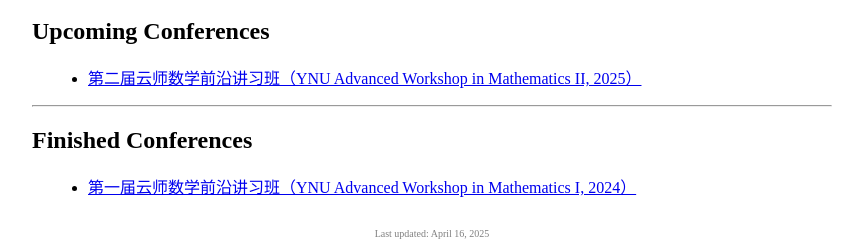
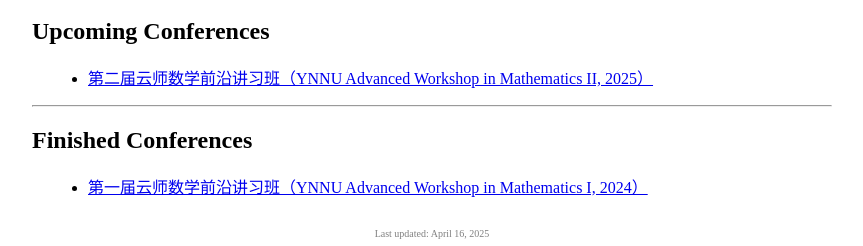
Before and after one commit to yangmath/yangmath.github.io, a plain HTML site: page index.html in a window 1280 px wide. Shown: the part 395-641 px from the top of the page, without its empty margins (208-1071 px from the left). Drawn offline with Linux system fonts and the light colour scheme.

Commit message:
Update index.html

```diff
--- a/index.html
+++ b/index.html
@@ -69,14 +69,14 @@
 
   <h2>Upcoming Conferences</h2>
   <ul class="conference-list">
-    <li><a href="./yawm2025.html">第二届云师数学前沿讲习班（YNU Advanced Workshop in Mathematics II, 2025）</a></li>
+    <li><a href="./yawm2025.html">第二届云师数学前沿讲习班（YNNU Advanced Workshop in Mathematics II, 2025）</a></li>
   </ul>
 
   <hr>
 
   <h2>Finished Conferences</h2>
   <ul class="conference-list">
-    <li><a href="./yawm2024.html">第一届云师数学前沿讲习班（YNU Advanced Workshop in Mathematics I, 2024）</a></li>
+    <li><a href="./yawm2024.html">第一届云师数学前沿讲习班（YNNU Advanced Workshop in Mathematics I, 2024）</a></li>
   </ul>
 
   <p class="updated">
```
